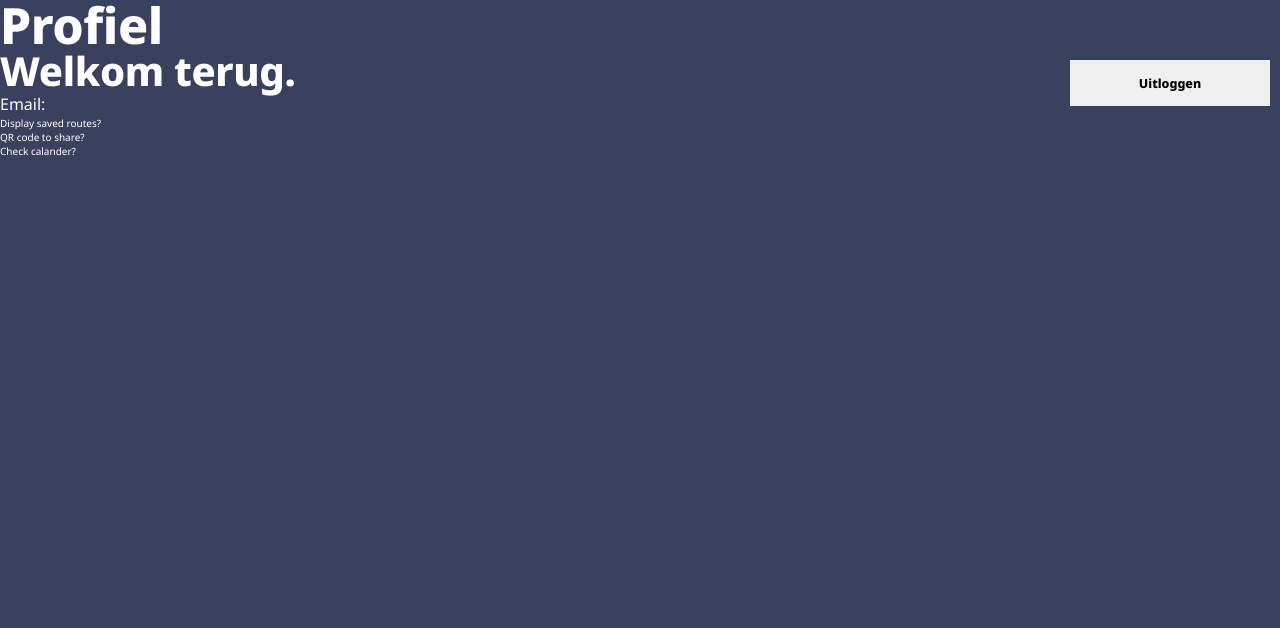
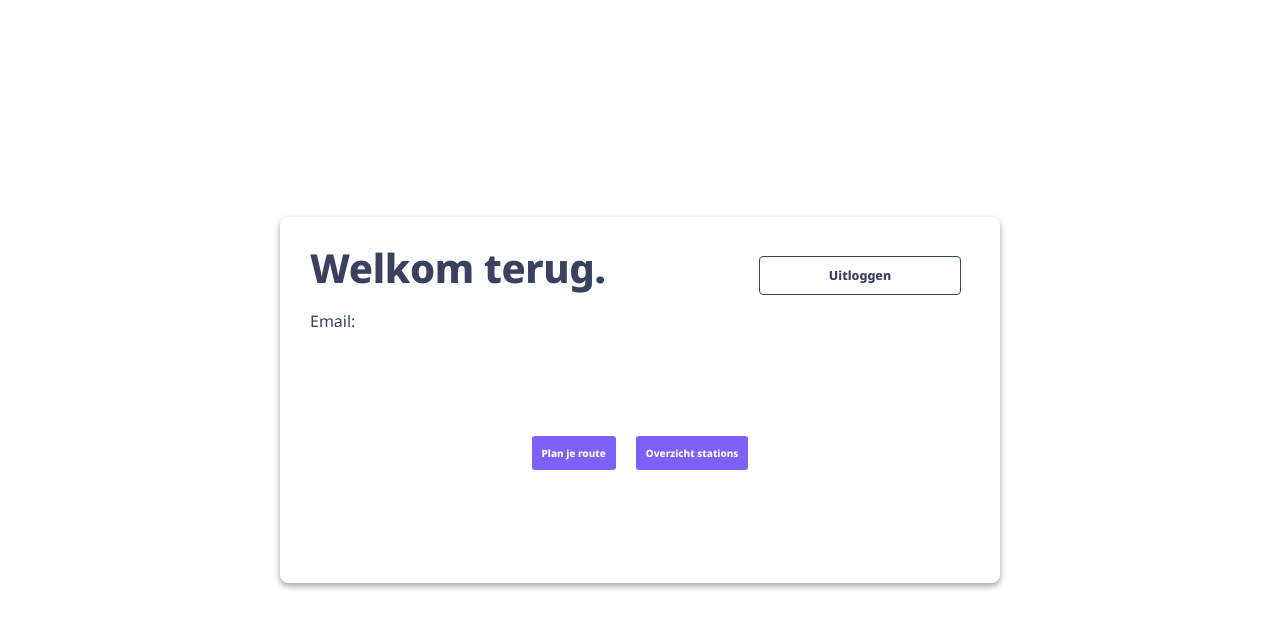
Before and after one commit to Esther2504/Reisplanner, a React (Vite) app: page /Profile in a window 1280 px wide. Shown: the top 628 px of the page. Built offline with nearby package versions, Linux system fonts and the light colour scheme.

Commit message:
Add styling

```diff
--- a/src/components/login.jsx
+++ b/src/components/login.jsx
@@ -27,8 +27,8 @@ const Login = () => {
   return (
     <>
       <Container>
-        <h1>Welkom!</h1>
-        <h2>Laat ons u helpen uw route naar het werk te plannen</h2>
+        <h1>Welkom bij Bleh!</h1>
+        <p><em>Wij plannen uw reis met een zucht</em></p>
         <LoginCard>
             <h3>Inloggen</h3>
             <Form  onSubmit={handleSubmit}>
--- a/src/components/planner/MyPlanner.jsx
+++ b/src/components/planner/MyPlanner.jsx
@@ -1,7 +1,18 @@
 import React from "react";
 import styled from "styled-components";
+import { useNavigate } from "react-router-dom";
 
 const MyPlanner = () => {
+
+  const navigate = useNavigate();
+
+  const handleBack = (e) => {
+    e.preventDefault(),
+      setTimeout(() => {
+        navigate("/Profile");
+      }, 100);
+  };
+
   return (
     <Form type="submit">
       {/* <InputContainer> */}
@@ -14,7 +25,11 @@ const MyPlanner = () => {
         <Input type="text" placeholder="Station" />
       </MyLabel>
       {/* </InputContainer> */}
+      <ButtonContainer>
+      <Button onClick={handleBack}>Terug</Button>
       <Button>Plan mijn reis</Button>
+
+      </ButtonContainer>
     </Form>
   );
 };
@@ -53,6 +68,11 @@ const Input = styled.input`
   border: none;
 `;
 
+const ButtonContainer = styled.div`
+  display: flex;
+  gap: 1rem;
+`;
+
 const Button = styled.button`
   background-color: #7e60fa;
   border-radius: 3px;
--- a/src/components/profile.jsx
+++ b/src/components/profile.jsx
@@ -1,6 +1,13 @@
 import React, { useState, useEffect } from "react";
 import { useNavigate } from "react-router-dom";
-import { Container, Wrapper, Welcome } from "../styles/profile.style";
+import {
+  Container,
+  Wrapper,
+  Welcome,
+  Button,
+  ButtonWrapper,
+  MainContainer
+} from "../styles/profile.style";
 
 const Profile = () => {
   const [display, setDisplay] = useState([]);
@@ -24,22 +31,37 @@ const Profile = () => {
       }, 500);
   };
 
+  const handlePlanner = (e) => {
+    e.preventDefault(),
+      setTimeout(() => {
+        navigate("/Planner");
+      }, 500);
+  };
+
+  const handleOverview = (e) => {
+    e.preventDefault(),
+      setTimeout(() => {
+        navigate("/Overview");
+      }, 500);
+  };
   //   console.log(display);
 
   return (
     <Container>
-        <h1>Profiel</h1>
+      <MainContainer>
+        {/* <h1>Profiel</h1> */}
         <Wrapper>
-
           <Welcome>
             <h2>Welkom terug.</h2>
             <p>Email: {display}</p>
           </Welcome>
           <button onClick={handleLogout}>Uitloggen</button>
         </Wrapper>
-      <div>Display saved routes?</div>
-      <div>QR code to share?</div>
-      <div>Check calander?</div>
+        <ButtonWrapper>
+          <Button onClick={handlePlanner}>Plan je route</Button>
+          <Button onClick={handleOverview}>Overzicht stations</Button>
+        </ButtonWrapper>
+      </MainContainer>
     </Container>
   );
 };
--- a/src/components/station/SingleStation.jsx
+++ b/src/components/station/SingleStation.jsx
@@ -1,17 +1,29 @@
 import React from "react";
 import styled from "styled-components";
 import SingleStationCard from "./SingleStationCard";
+import { useNavigate } from "react-router-dom";
 
 const SingleStation = ({ station, moreStations }) => {
+
+  const navigate = useNavigate();
+
   const departures = station.map((item, index) => (
     <SingleStationCard key={index} item={item} />
   ));
+
+  const handleBack = (e) => {
+    e.preventDefault(),
+      setTimeout(() => {
+        navigate("/Overview");
+      }, 100);
+  };
 
   return (
     <>
       <Header>Vetrektijden van station Den Bosch</Header>
       <SectionContainer>{departures}</SectionContainer>
-      <Button onClick={moreStations}>Meer vertrektijden</Button>
+      <Button onClick={handleBack}>Terug</Button>
+      <Button>Meer vertrektijden</Button>
     </>
   );
 };
@@ -27,6 +39,7 @@ const Header = styled.h4`
 const Button = styled.button`
   background-color: #7e60fa;
   border-radius: 3px;
+  margin-right: 1rem;
   outline: none;
   border: none;
   cursor: pointer;
--- a/src/pages/OverviewPage.jsx
+++ b/src/pages/OverviewPage.jsx
@@ -6,21 +6,21 @@ import Stations from "../components/Stations";
 const OverviewPage = () => {
   const [stations, setStations] = useState([]);
 
+  useEffect(() => {
+    fetch(`https://stoplight.io/mocks/blehteam/bleh-team/101174452/stations`)
+      .then((res) => res.json())
+      .then((data) => setStations(data));
+  }, []);
+
   // useEffect(() => {
-  //   fetch(`https://stoplight.io/mocks/blehteam/bleh-team/101174452/stations`)
+  //   fetch(`https://eb5e-2a02-fe9-c1f-135a-a89a-a08f-3c35-921d.eu.ngrok.io/api/stations`, {
+  //     headers: {
+  //       "ngrok-skip-browser-warning": "873947"
+  //     }
+  //   })
   //     .then((res) => res.json())
   //     .then((data) => setStations(data));
   // }, []);
-
-  useEffect(() => {
-    fetch(`https://eb5e-2a02-fe9-c1f-135a-a89a-a08f-3c35-921d.eu.ngrok.io/api/stations`, {
-      headers: {
-        "ngrok-skip-browser-warning": "873947"
-      }
-    })
-      .then((res) => res.json())
-      .then((data) => setStations(data));
-  }, []);
 
   return (
     <>
--- a/src/styles/login.style.jsx
+++ b/src/styles/login.style.jsx
@@ -1,35 +1,38 @@
 import styled from "styled-components";
 
-
 export const Container = styled.div`
-    background-color: #7E60FA;
+  /* background-color: #7e60fa; */
   border: 1px solid yellow;
   display: flex;
+  gap: 0.5rem;
   flex-direction: column;
   justify-content: space-evenly;
   align-items: center;
   height: 100vh;
 
-    h1, h2{
-        margin: 0 auto;
-        padding: 5px;
+  h1,
+  h2 {
+    margin-bottom: 0;
+    /* margin: 0 auto; */
+    /* padding: 5px; */
     text-align: center;
   }
 
   h1 {
-        @media only screen and (max-width: 500px){
+    @media only screen and (max-width: 500px) {
       font-size: 4rem;
     }
   }
 
   h2 {
-        @media only screen and (max-width: 500px){
+    @media only screen and (max-width: 500px) {
       font-size: 2.75rem;
     }
   }
 `;
 
 export const LoginCard = styled.div`
+  box-shadow: 0 3px 6px rgba(0, 0, 0, 0.16), 0 3px 6px rgba(0, 0, 0, 0.23);
   background-color: #ffffff;
   border-radius: 8px;
   text-align: center;
@@ -37,13 +40,14 @@ export const LoginCard = styled.div`
   justify-content: space-between;
   flex-direction: column;
   padding: 20px;
-     @media only screen and (max-width: 500px){
+  @media only screen and (max-width: 500px) {
     width: 100%;
     background-color: transparent;
     padding: 0;
   }
 
-     h3, p{
+  h3,
+  p {
     padding: 5px;
   }
 `;
@@ -58,15 +62,14 @@ export const Form = styled.form`
   height: 100%;
   margin: 10px auto;
   padding: 10px;
-    @media only screen and (max-width: 500px){
+  @media only screen and (max-width: 500px) {
     width: 100%;
     background-color: transparent;
     padding: 0;
     margin: 0;
   }
 
-
-    label{
+  label {
     color: #3a415e;
     display: flex;
     flex-direction: column;
@@ -74,20 +77,20 @@ export const Form = styled.form`
     margin: 10px 0;
     padding: 10px;
     font-size: 1.55rem;
-        @media only screen and (max-width: 500px){
+    @media only screen and (max-width: 500px) {
       padding: 5px;
     }
 
-        input[type=email]{
+    input[type="email"] {
       padding: 8px;
       margin-top: 5px;
       border: none;
       border-bottom: solid 1px #3a415e;
-            @media only screen and (max-width: 500px){
+      @media only screen and (max-width: 500px) {
         width: 100%;
       }
 
-            &:focus{
+      &:focus {
         outline: none;
         border: solid 1px #3a415e;
         background-color: #e3dff7;
@@ -95,19 +98,20 @@ export const Form = styled.form`
     }
   }
 
-    button{
+  button {
     padding: 15px;
     margin: 10px;
     font-size: 1.65rem;
     font-weight: bold;
     border: none;
     color: #ffffff;
-        background-color:#3a415e;
-        @media only screen and (max-width: 500px){
+    background-color: #7e60fa;
+    border-radius: 8px;
+    @media only screen and (max-width: 500px) {
       margin: 5px;
     }
 
-         &:hover{
+    &:hover {
       cursor: pointer;
     }
   }
--- a/src/styles/profile.style.jsx
+++ b/src/styles/profile.style.jsx
@@ -1,24 +1,61 @@
 import styled from "styled-components";
 
 export const Container = styled.div`
-    background-color: #3A415e;
-    color: #ffffff;
-    height: 100vh;
+  background-color: #fff;
+  color: #3a415e;
+  min-height: 100vh;
   display: flex;
   flex-direction: column;
+  justify-content: center;
+  max-width: 800px;
+  margin: 0 auto;
+  padding: 4rem;
 
-    h1, h2, p{
-    color: #ffffff;
+  h1,
+  h2,
+  p {
+    color: #3a415e;
+    margin-bottom: 2rem;
   }
 `;
 
+export const MainContainer = styled.div`
+  /* border: 1px solid #7e60fa; */
+  border-radius: 8px;
+  display: flex;
+  flex-direction: column;
+  justify-content: center;
+  padding: 3rem;
+  box-shadow: 0 3px 6px rgba(0, 0, 0, 0.16), 0 3px 6px rgba(0, 0, 0, 0.23);
+`;
+
+export const Button = styled.button`
+  justify-self: flex-start;
+  background-color: #7e60fa;
+  border-radius: 3px;
+  outline: none;
+  border: none;
+  cursor: pointer;
+  padding: 1rem;
+  color: #fff;
+  font-weight: 700;
+`;
+
+export const ButtonWrapper = styled.div`
+  display: flex;
+  gap: 2rem;
+  justify-content: center;
+  align-items: center;
+  /* margin-top: 4rem; */
+
+  height: 200px;
+`;
 export const Wrapper = styled.div`
   // background-color: blue;
   display: flex;
-    flex-direction:row;
   justify-content: space-between;
 
-    button{
+  button {
     width: 200px;
     // margin: auto;
     padding: 10px;
@@ -26,14 +63,18 @@ export const Wrapper = styled.div`
     font-size: 1.25rem;
     font-weight: bold;
     border: none;
-        // color: #ffffff;
+    background-color: #fff;
+    outline: 1px solid #3a415e;
+    border-radius: 3px;
+    color: #3a415e;
+    align-self: flex-start;
 
     // background-color:#3a415e;
-        @media only screen and (max-width: 500px){
+    @media only screen and (max-width: 500px) {
       margin: 5px;
     }
 
-         &:hover{
+    &:hover {
       cursor: pointer;
     }
   }
```
Lines whose indentation alone changed are shown as unchanged.
